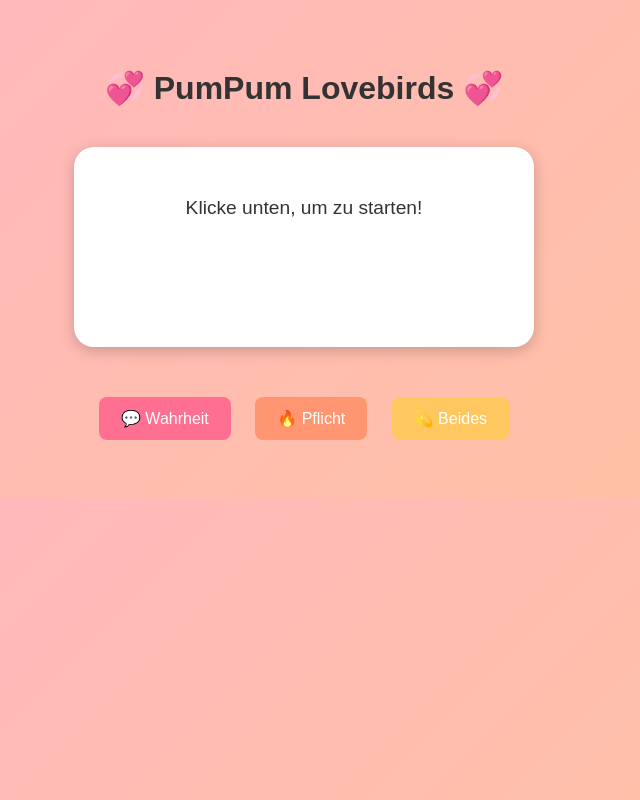
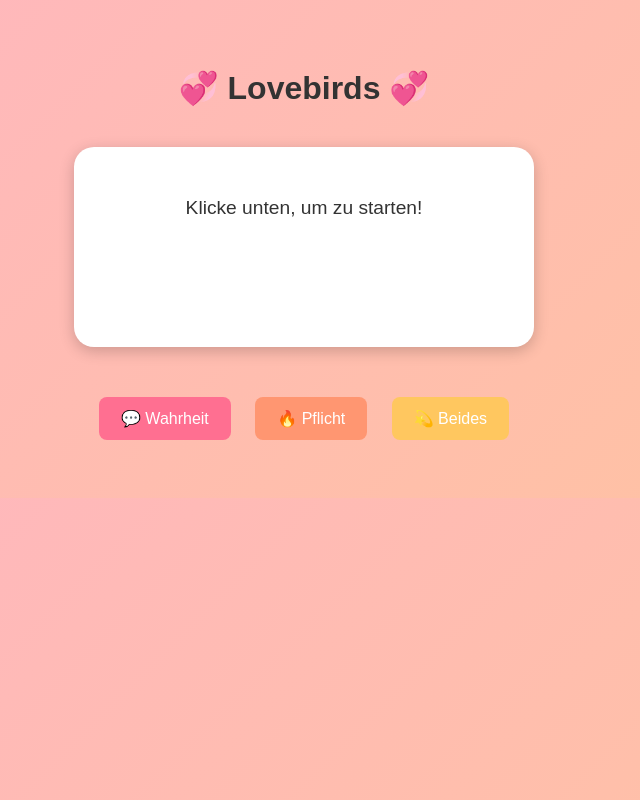
Before and after one commit to milenaviju/truth-or-dare, a plain HTML site: page index.html in a window 1280 px wide. Shown: the whole page, without its empty margins (336-976 px from the left). Drawn offline with Linux system fonts and the light colour scheme.

Commit message:
Update index.html

```diff
--- a/index.html
+++ b/index.html
@@ -2,11 +2,11 @@
 <html lang="de">
 <head>
   <meta charset="UTF-8">
-  <title>PumPum Lovebirds – Wahrheit oder Pflicht</title>
+  <title>Two Lovebirds – Wahrheit oder Pflicht</title>
   <link rel="stylesheet" href="style.css">
 </head>
 <body>
-  <h1>💞 PumPum Lovebirds 💞</h1>
+  <h1>💞 Lovebirds 💞</h1>
 
   <div id="card">
     <p id="question">Klicke unten, um zu starten!</p>
```
